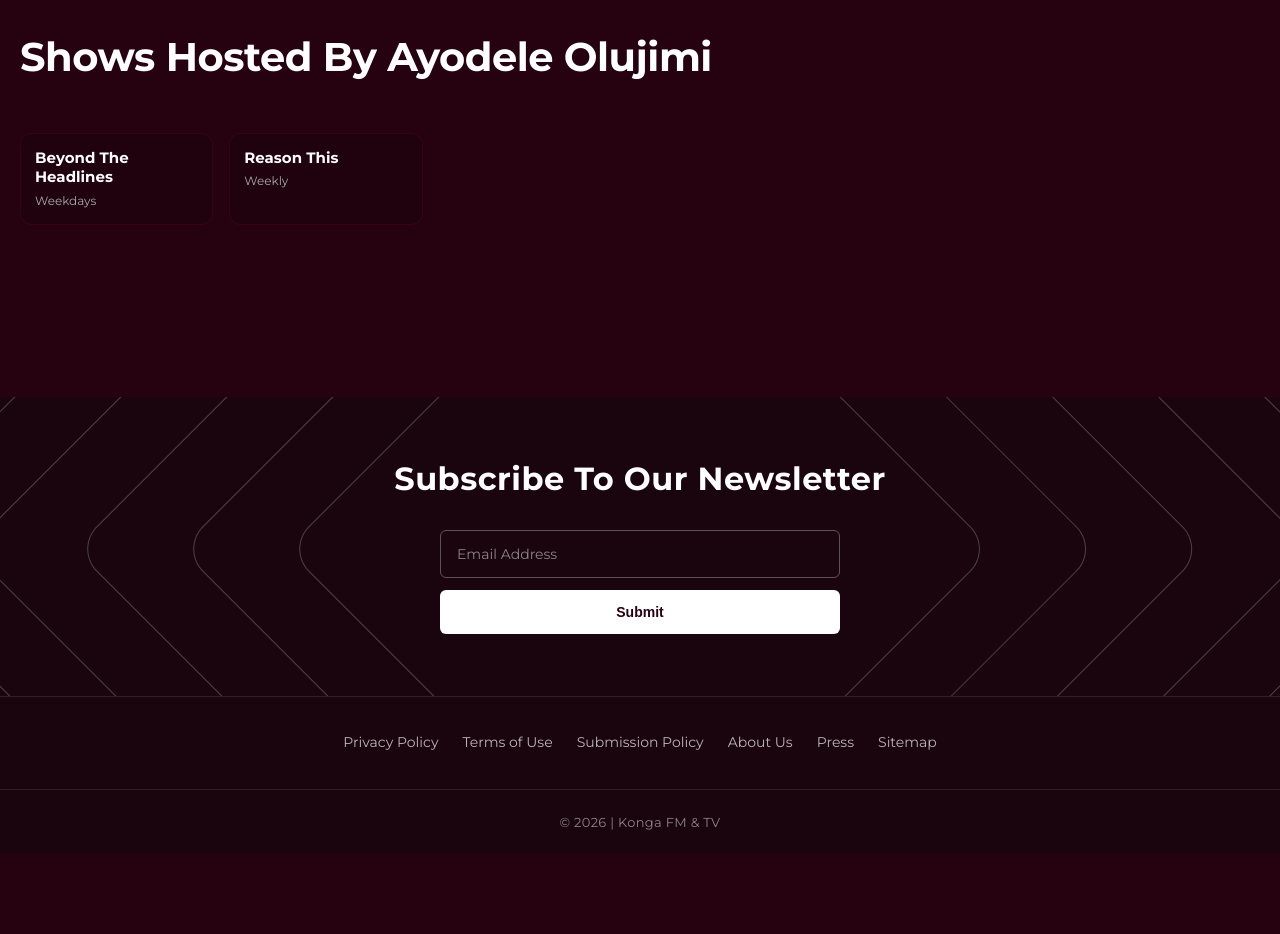
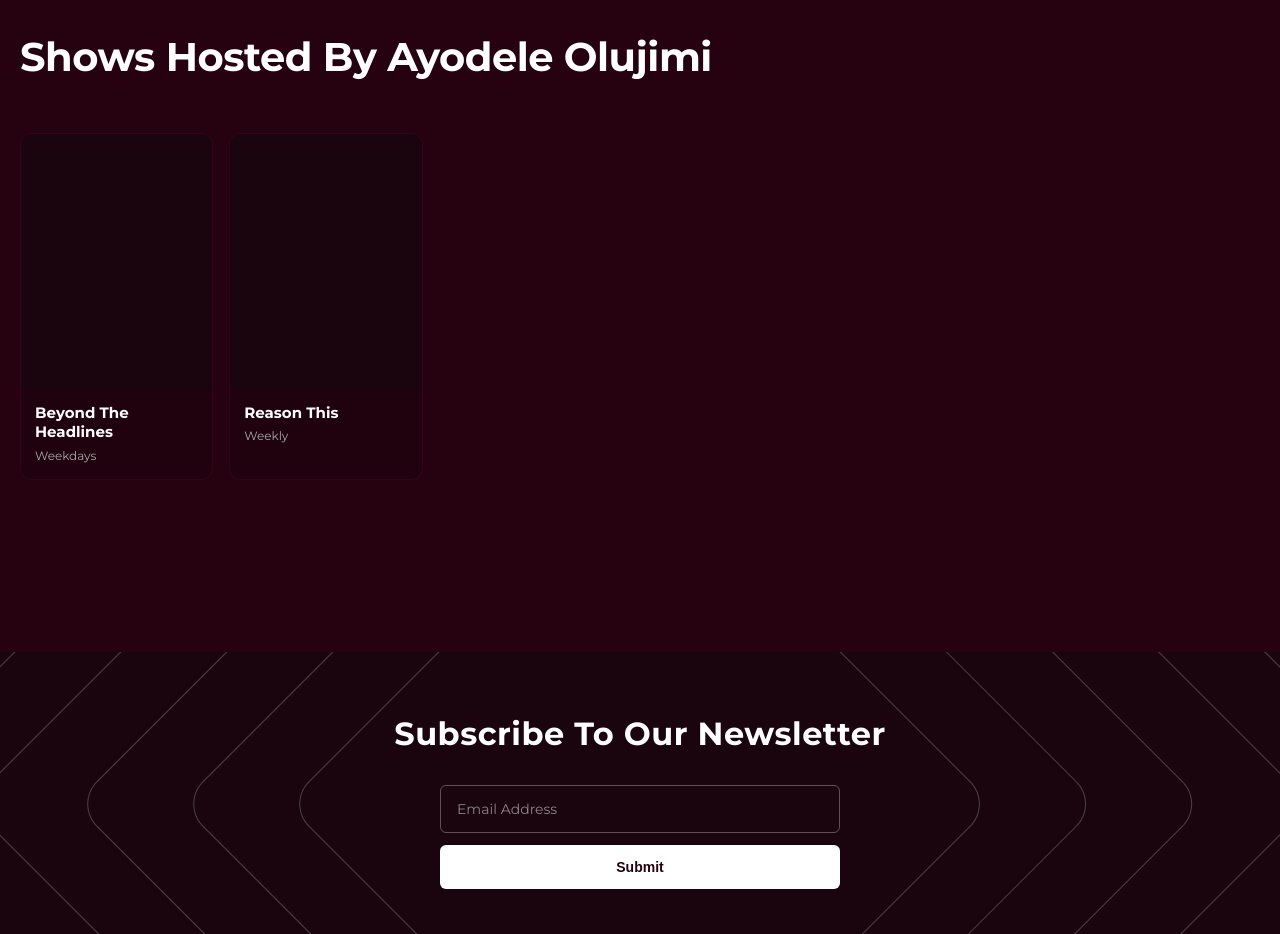
Before and after one commit to Dakolo14/kongafm, a Next.js app: page /talents/ayodele in a window 1280 px wide. Shown: the part 1100-2034 px from the top of the page. Before the commit the page ends 1954 px from the top, so only its background shows below. Built offline with nearby package versions, Linux system fonts and the light colour scheme.

Commit message:
Always render show thumbnail space even without images - maintains consistent card layout

```diff
--- a/src/app/talents/[slug]/page.tsx
+++ b/src/app/talents/[slug]/page.tsx
@@ -319,16 +319,16 @@ export default function TalentProfilePage() {
           <div className={styles.showsGrid}>
             {talent.shows.map((show) => (
               <div key={show.id} className={styles.showCard}>
-                {show.thumbnailUrl && (
-                  <div className={styles.showThumbnail}>
+                <div className={styles.showThumbnail}>
+                  {show.thumbnailUrl && (
                     <Image
                       src={show.thumbnailUrl}
                       alt={show.title}
                       fill
                       style={{ objectFit: "cover" }}
                     />
-                  </div>
-                )}
+                  )}
+                </div>
                 <div className={styles.showInfo}>
                   <h3 className={styles.showTitle}>{show.title}</h3>
                   <p className={styles.showSchedule}>{show.schedule}</p>
```
